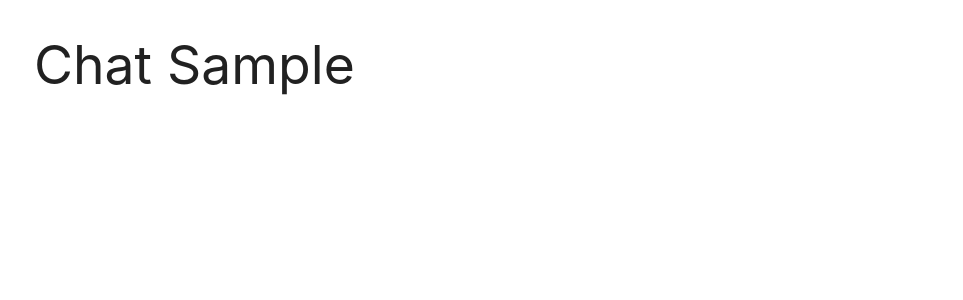
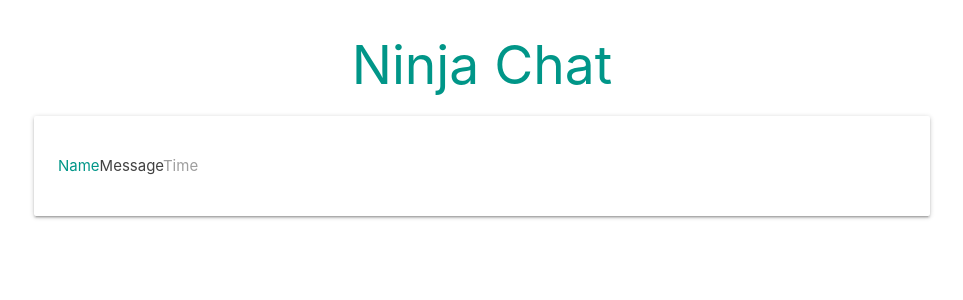
Before and after one commit to cjmcquain/ninja-chat, a Vue app: page /#/ in a window 1280 px wide. Both pictures are taken after typing "Sample" into the empty fields and a click on the button "ENTER CHAT". Shown: the top 300 px of the page, without its empty margins (158-1121 px from the left). Built offline with nearby package versions, Linux system fonts and the light colour scheme.

Commit message:
Added template for Chat component

```diff
--- a/src/components/Chat.vue
+++ b/src/components/Chat.vue
@@ -1,6 +1,17 @@
 <template>
   <div class="chat container">
-    <h2>Chat {{ this.name }}</h2>
+    <h2 class="center teal-text">Ninja Chat</h2>
+    <div class="card">
+      <div class="card-content">
+        <ul class="messages">
+          <li>
+            <span class="teal-text">Name</span>
+            <span class="grey-text text-darken-3">Message</span>
+            <span class="grey-text time">Time</span>
+          </li>
+        </ul>
+      </div>
+    </div>
   </div>
 </template>
 
```
